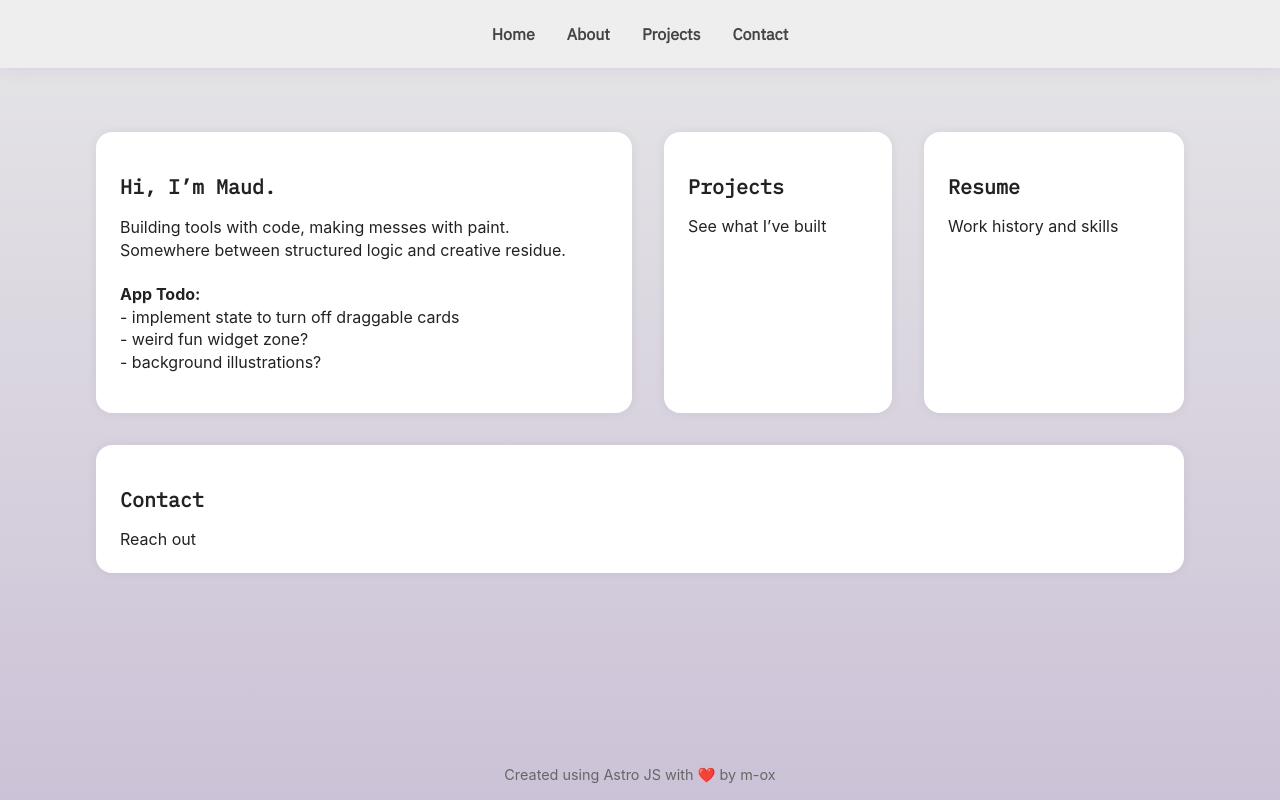
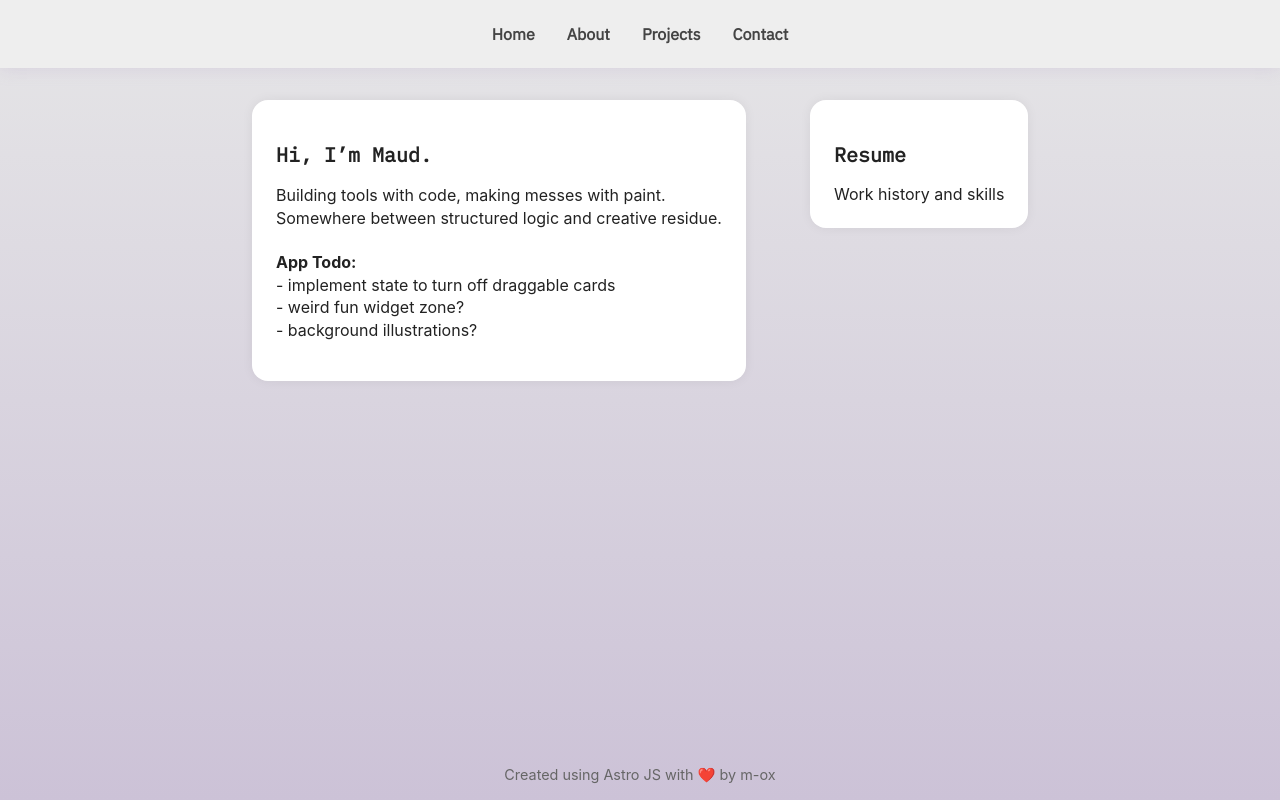
Before and after one commit to m-ox/portfolio, an Astro site: page /portfolio/ in a window 1280 px wide. Built offline with nearby package versions, Linux system fonts and the light colour scheme; Astro itself is replaced by a stand-in of ours.

Commit message:
code clean up

```diff
--- a/src/components/Card/Card.module.scss
+++ b/src/components/Card/Card.module.scss
@@ -1,4 +1,5 @@
 .card {
+  height: fit-content;
   flex-grow: 1;
   background: white;
   border-radius: 1rem;
@@ -6,6 +7,7 @@
   box-shadow: 0 0 12px rgba(0, 0, 0, 0.06);
   transition: transform 0.2s ease, box-shadow 0.2s ease;
   will-change: transform;
+  margin: 0 1rem;
 
   &:hover {
     transform: translateY(-2px);
--- a/src/components/Card/CardDraggable.tsx
+++ b/src/components/Card/CardDraggable.tsx
@@ -1,4 +1,4 @@
-import { type ReactNode } from 'react';
+import { type ReactNode, useEffect, useState } from 'react';
 import { motion, useMotionValue, useTransform } from 'framer-motion';
 import styles from './Card.module.scss';
 
@@ -10,11 +10,34 @@ interface Props {
 }
 
 export default function CardDraggable({ children, className = '', style = {}, title }: Props) {
+  const [isMounted, setIsMounted] = useState(false);
+  const [isMobile, setIsMobile] = useState(false);
+
   const x = useMotionValue(0);
   const y = useMotionValue(0);
-
   const rotateX = useTransform(y, [-100, 100], [8, -8]);
   const rotateY = useTransform(x, [-100, 100], [-8, 8]);
+
+  useEffect(() => {
+    const checkMobile = () => setIsMobile(window.innerWidth < 768);
+    checkMobile();
+    setIsMounted(true);
+    window.addEventListener('resize', checkMobile);
+    return () => window.removeEventListener('resize', checkMobile);
+  }, []);
+
+  if (!isMounted) return null;
+
+  const safeStyle = typeof style === 'object' && style !== null ? style : {};
+
+  if (isMobile) {
+    return (
+      <div className={`${styles.card} ${className}`} style={safeStyle}>
+        {title && <h2>{title}</h2>}
+        {children}
+      </div>
+    );
+  }
 
   return (
     <motion.div
@@ -25,9 +48,9 @@ export default function CardDraggable({ children, className = '', style = {}, ti
         rotateX,
         rotateY,
         willChange: 'transform',
+        ...safeStyle,
       }}
       drag
-      // dragMomentum={false}
       dragElastic={0}
       dragTransition={{ power: 0.05, timeConstant: 50 }}
       whileTap={{ scale: 1.02, rotate: Math.random() * 6 - 3 }}
--- a/src/layouts/Layout.astro
+++ b/src/layouts/Layout.astro
@@ -15,9 +15,9 @@ const { title } = Astro.props;
     <link href="https://fonts.googleapis.com/css2?family=IBM+Plex+Sans&display=swap" rel="stylesheet">
     <link href="https://fonts.googleapis.com/css2?family=IBM+Plex+Mono&display=swap" rel="stylesheet">
   </head>
-  <body style="display: flex; flex-direction: column; min-height: 100vh; width: 'fit-content', margin: 0;">
+  <body style="display: flex; flex-direction: column; min-height: 100vh; margin: 0;">
     <Nav />
-    <main style="flex: 1; align-self: anchor-center; padding: 2rem 4rem;">
+    <main style="flex: 1; align-self: anchor-center;">
       <slot />
     </main>
     <footer style="padding: 1rem; text-align: center; font-size: .9rem; color: #666;">
--- a/src/pages/index.astro
+++ b/src/pages/index.astro
@@ -7,14 +7,7 @@ import Card from '../components/Card/Card.astro';
 <Layout title="Home">
   <style lang="scss">
     body {
-          background: linear-gradient(to bottom, #e6e6e7, #ccc2d7);
-    }
-
-    .homepage {
-      display: flex;
-      gap: 2rem;
-      flex-wrap: wrap;
-      margin: 2rem;
+      background: linear-gradient(to bottom, #e6e6e7, #ccc2d7);
     }
 
     .intro {
@@ -28,8 +21,7 @@ import Card from '../components/Card/Card.astro';
       opacity: 0.7;
     }
   </style>
-
-  <section class="homepage">
+  <section class="section-container">
     <Card class="intro" title="Hi, I’m Maud.">
       <p>
         Building tools with code, making messes with paint.<br />
@@ -42,16 +34,10 @@ import Card from '../components/Card/Card.astro';
       </p>
     </Card>
 
-    <Card title="Projects" style="text-align:center;">
-      <a href="/portfolio/projects">See what I’ve built</a>
-    </Card>
-
-    <Card title="Resume" style="text-align:center;">
-      <a href="https://docs.google.com/document/d/1HIBwf6mr-sEhKQi-kutVROjBaWRFJSqasI2gcFCEYWs/edit?usp=sharing">Work history and skills</a>
-    </Card>
-
-    <Card title="Contact" style="text-align:center;">
-      <a href="/portfolio/contact">Reach out</a>
+    <Card title="Resume" style="height: fit-content;">
+      <a href="https://docs.google.com/document/d/1HIBwf6mr-sEhKQi-kutVROjBaWRFJSqasI2gcFCEYWs/edit?usp=sharing">
+        Work history and skills
+      </a>
     </Card>
 
   </section>
--- a/src/pages/projects.astro
+++ b/src/pages/projects.astro
@@ -15,11 +15,17 @@ import Tag from '../components/Tag.astro';
         margin: 0;
     }
 
+    .section-container {
+      display: flex;
+      gap: 2rem;
+      flex-wrap: wrap;
+      margin: 2rem;
+    }
+
     .projects-wrapper {
       max-width: 900px;
       display: grid;
       gap: 2rem;
-      padding: 1rem;
     }
 
     .project-card {
@@ -104,6 +110,8 @@ import Tag from '../components/Tag.astro';
 
   </style>
 
+  <h1 style="padding: 1rem 0 1.5rem 1rem;">Projects</h1>
+  <section class="section-container">
     <div class="projects-wrapper">
     <div class="projects-wrapper">
     <div class="project-card coming-soon">
@@ -150,5 +158,6 @@ import Tag from '../components/Tag.astro';
     </div>
 
     </div>
+  </section>
 
 </Layout>
--- a/src/styles/global.scss
+++ b/src/styles/global.scss
@@ -38,3 +38,10 @@ button {
     border: none;
     border-radius: 4px;
 }
+
+.section-container {
+  display: flex;
+  gap: 2rem;
+  flex-wrap: wrap;
+  margin: 2rem;
+}
```
Also changed, not shown: src/pages/about.astro (+4 -5 lines), src/pages/contact.astro (+1 -8 lines), 7 other files. Lines whose indentation alone changed are shown as unchanged.
